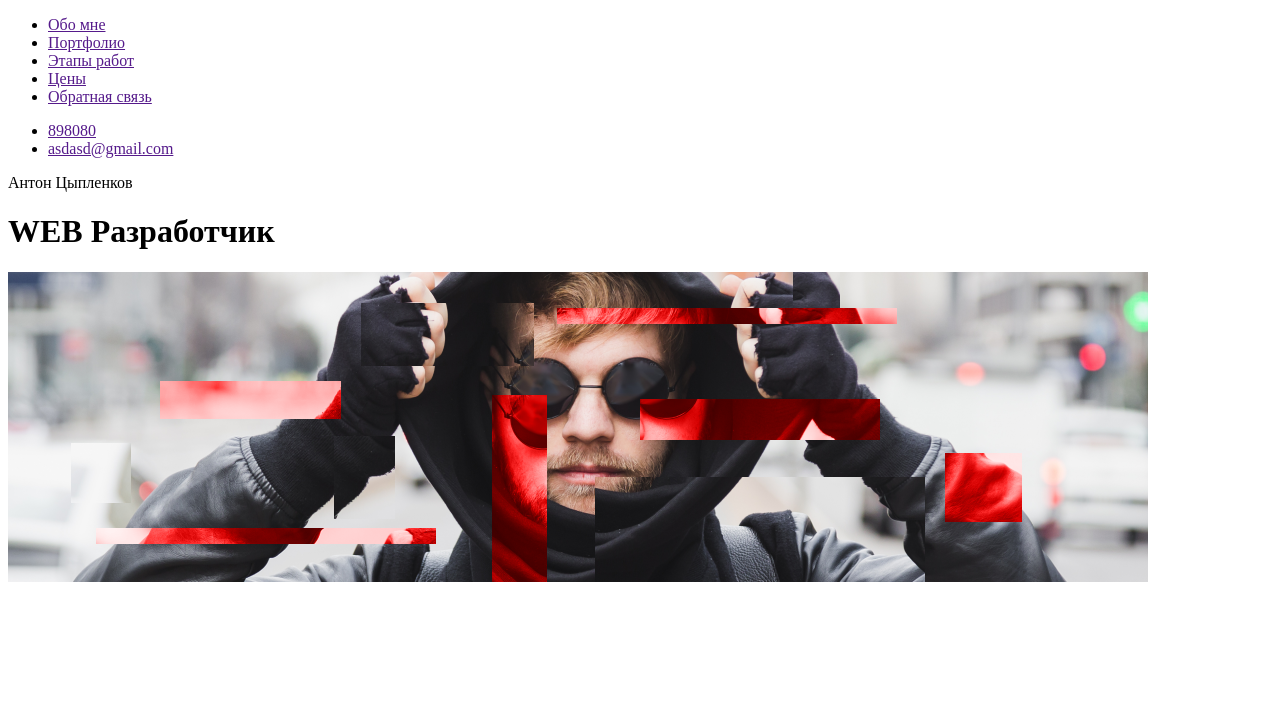
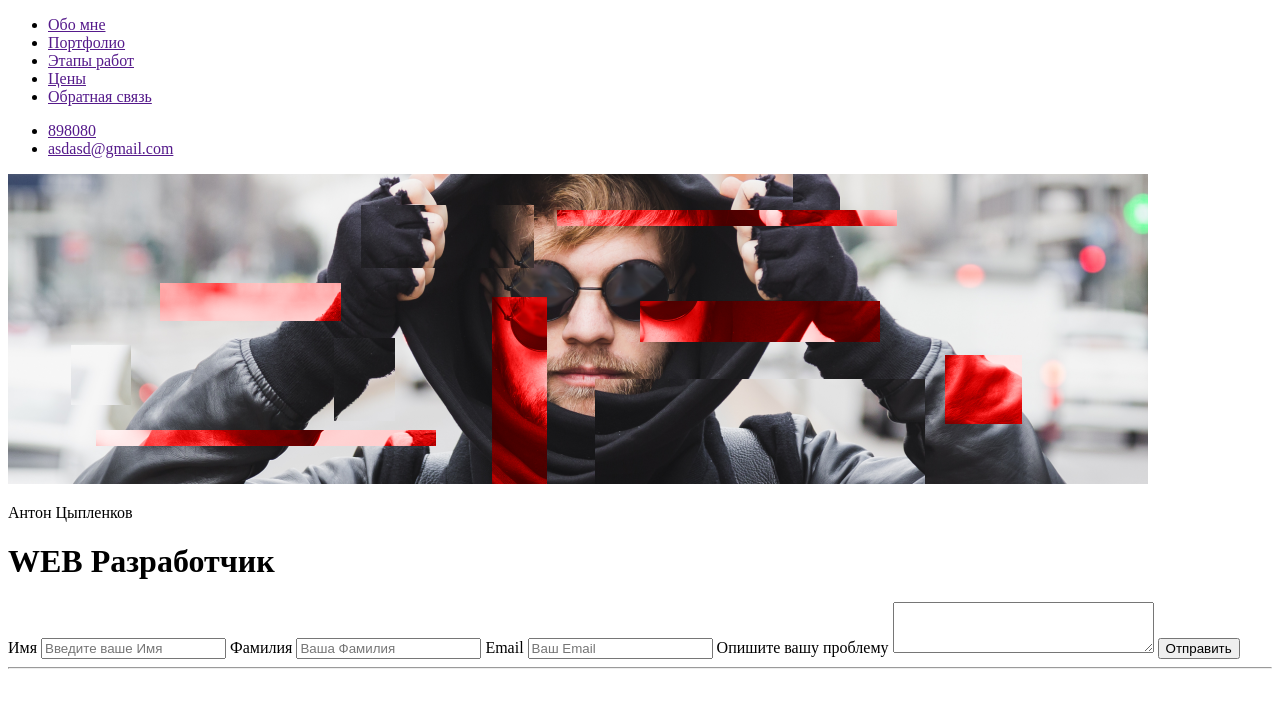
Before and after one commit to BubbleGym/Portfolio, a plain HTML site: page index.html in a window 1280 px wide. Drawn offline with Linux system fonts and the light colour scheme.

Commit message:
html  json

```diff
--- a/index.html
+++ b/index.html
@@ -8,22 +8,48 @@
 </head>
 
 <body>
+    <header>
+        <nav>
             <ul>
-        <li><a href ="" >Обо мне</a></li>
-        <li><a href ="" >Портфолио</a></li>
-        <li><a href ="" >Этапы работ</a></li>
-        <li><a href ="" >Цены</a></li>
-        <li><a href ="" >Обратная связь</a></li>
+                <li><a href="">Обо мне</a></li>
+                <li><a href="">Портфолио</a></li>
+                <li><a href="">Этапы работ</a></li>
+                <li><a href="">Цены</a></li>
+                <li><a href="">Обратная связь</a></li>
             </ul>
+        </nav>
+
         <ul>
             <li><a href="">898080</a></li>
             <li><a href="">asdasd@gmail.com</a></li>
         </ul>
+    </header>
+
+    <img src="/Portfolio/img/photo.png" alt="Photo">
+    <main>
         <div>
             <p>Антон Цыпленков</p>
             <h1>WEB Разработчик</h1>
         </div>
-    <img src="/Portfolio/img/photo.png" alt="Photo">
+        <form action="">
+            <label for="">Имя</label>
+            <input type="text" placeholder="Введите ваше Имя">
+            <label for="">Фамилия</label>
+            <input type="text" placeholder="Ваша Фамилия">
+            <label for="">Email</label>
+            <input type="text" placeholder="Ваш Email">
+            <label for="">Опишите вашу проблему</label>
+            <textarea name="" id="" cols="30" rows="3"></textarea>
+            <button type="submit">Отправить</button>
+
+
+        </form>
+    </main>
+
+    <hr>
+    <footer>
+
+    </footer>
 </body>
 
 </html>
```
Lines whose indentation alone changed are shown as unchanged.
